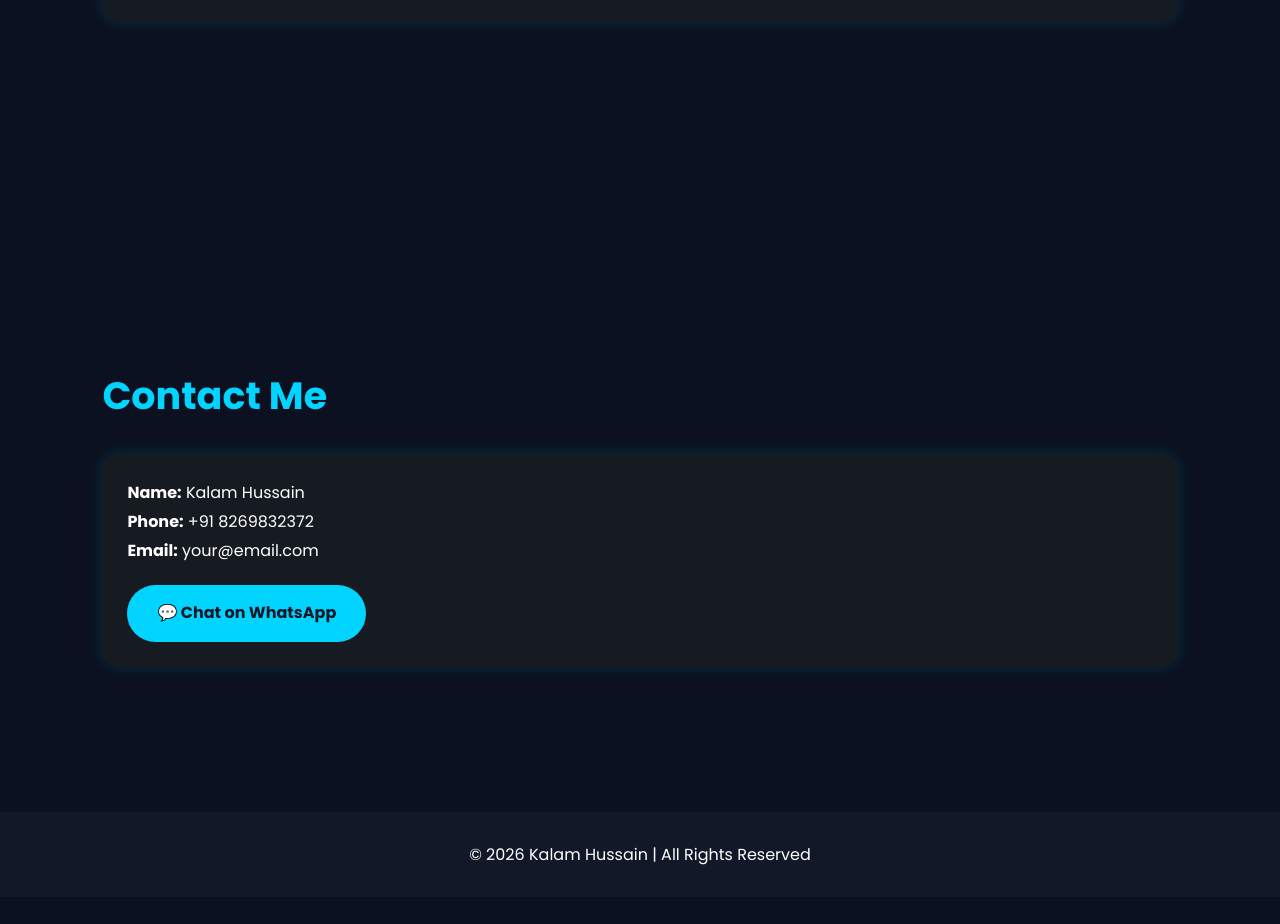
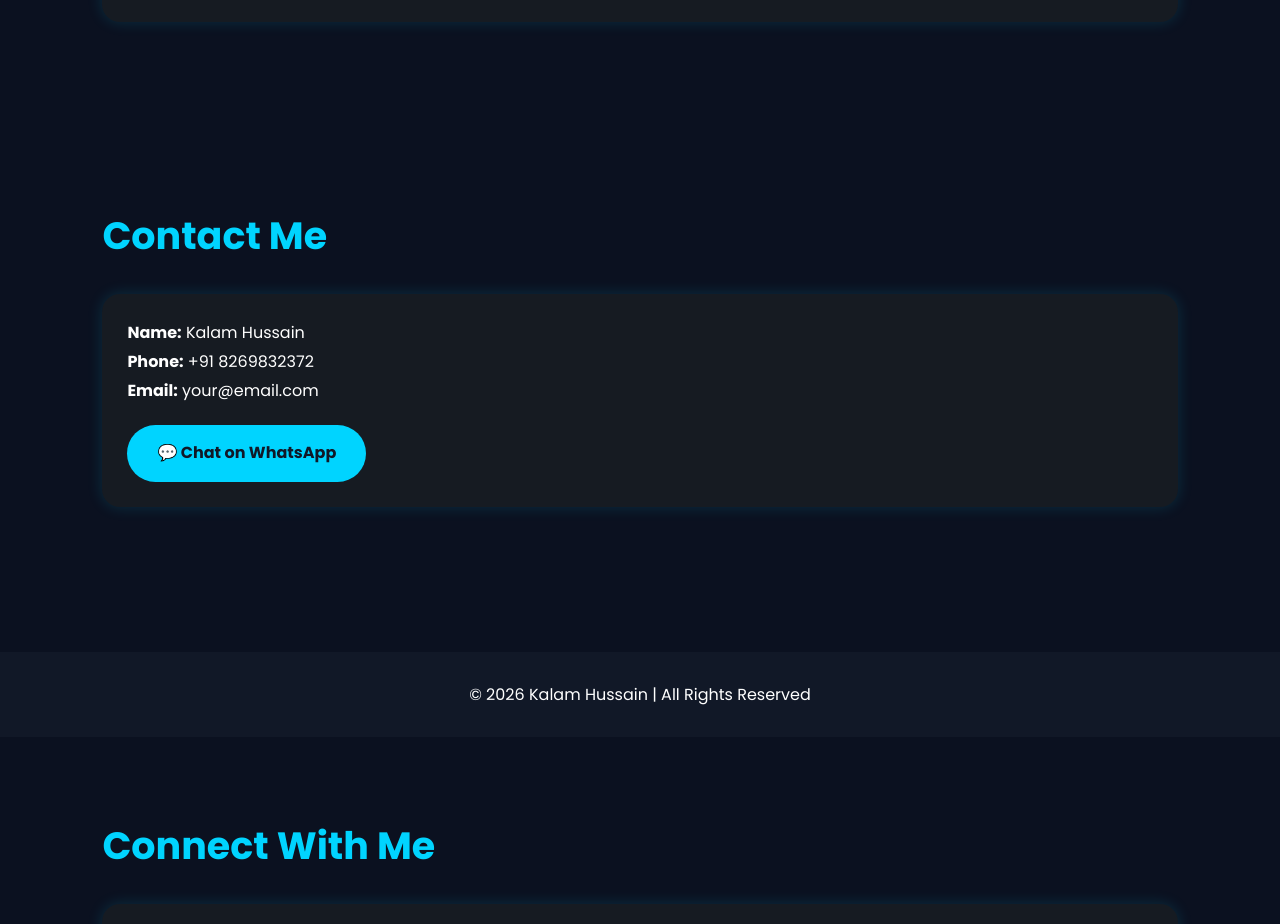
Before and after one commit to kalamhussain0305/kalamhussain.gihub.io, a plain HTML site: page index.html in a window 1280 px wide. Shown: the part 3160-4084 px from the top of the page. Drawn offline with Linux system fonts and the light colour scheme.

Commit message:
Update index.html

```diff
--- a/index.html
+++ b/index.html
@@ -325,9 +325,6 @@
 <p>Basic poster, banner and social media design.</p>
 </div>
 </section>
-  <section id="services">
-
-</section>
 
 <section id="contact">
 
```
